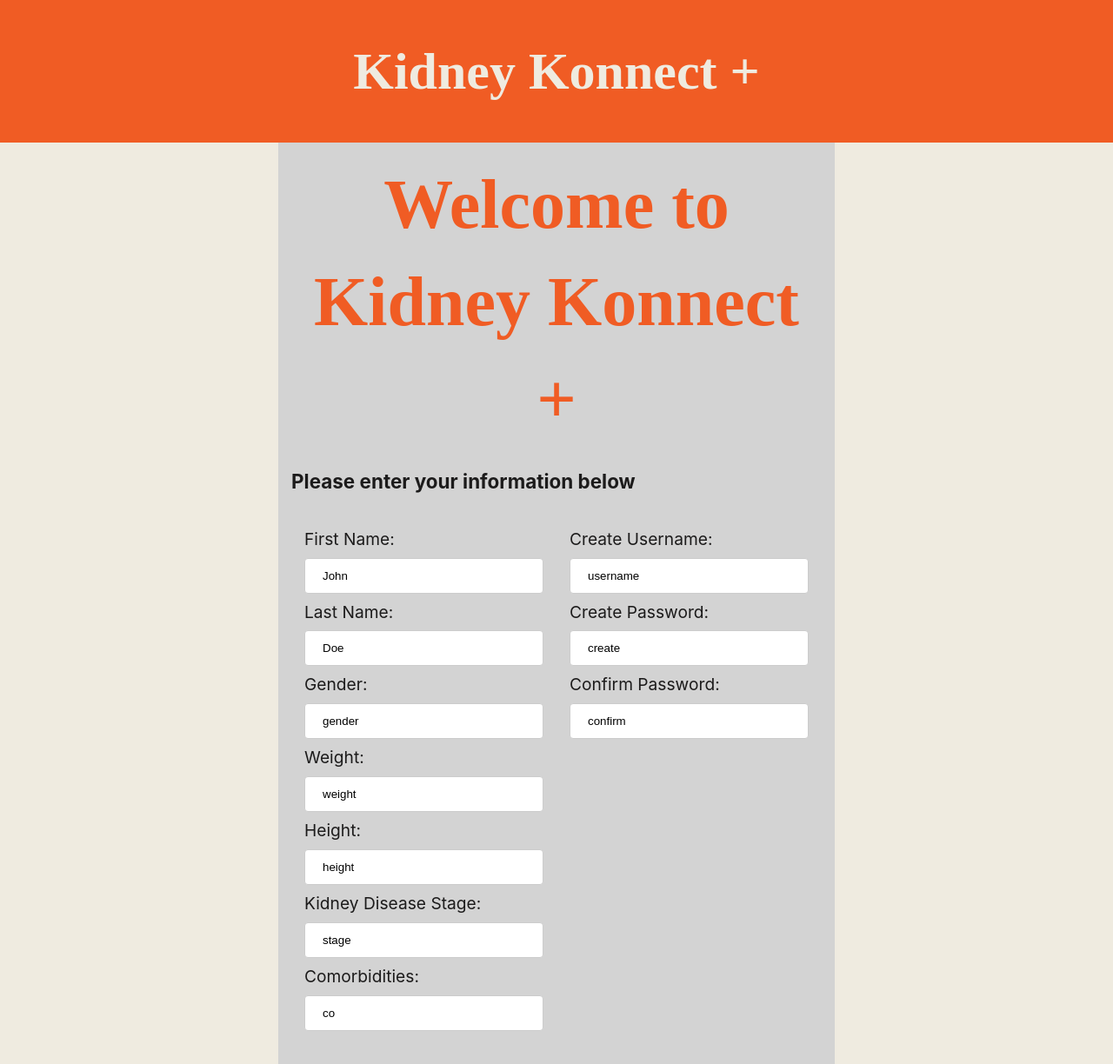
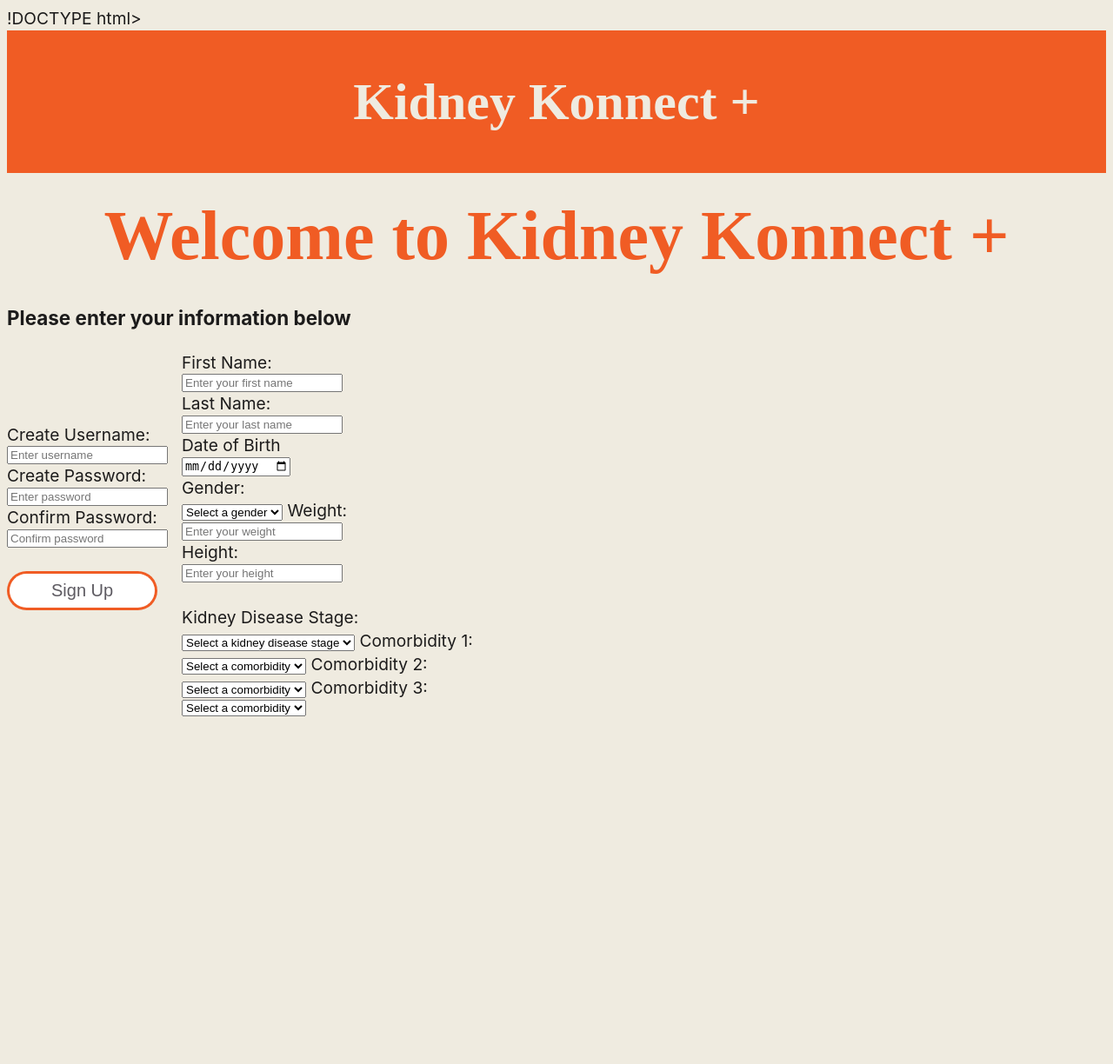
Before and after one commit to BlakePereira2000/Intex, a Django app: page /signup/ in a window 1280 px wide. Shown: the whole page at 87% size. After the commit the page ends 824 px from the top, so only its background shows below. Run offline with Django 4.2, Linux system fonts and the light colour scheme; data that the repository does not hold is empty; parts of the project's set-up code (start-up, migrations or seed data) failed here and were passed over.

Commit message:
save signup and login

```diff
--- a/intexProject/settings.py
+++ b/intexProject/settings.py
@@ -81,7 +81,7 @@ DATABASES = {
         'ENGINE': 'django.db.backends.postgresql',
         'NAME': 'kidney',
         'USER': 'postgres',
-        'PASSWORD': getpass(),
+        'PASSWORD': 'password',
         'HOST':'localhost'
     }
 }
--- a/intexapp/models.py
+++ b/intexapp/models.py
@@ -26,7 +26,7 @@ class Comorbidity(models.Model):
 class User(models.Model):
     first_name = models.CharField(max_length=25, blank=False)
     last_name = models.CharField(max_length=30, blank=False)
-    dob = models.DateField(auto_now=True, auto_now_add=False, blank=False)
+    dob = models.DateField(auto_now=False, auto_now_add=False, blank=False)
     weight = models.DecimalField(max_digits=8, decimal_places=2,blank=False)
     height = models.DecimalField(max_digits=8, decimal_places=2,blank=False)
     gender = models.CharField(max_length=1, blank=False)
--- a/intexapp/urls.py
+++ b/intexapp/urls.py
@@ -1,5 +1,5 @@
 from django.urls import path
-from .views import indexPageView, aboutPageView,journalPageView, reportPageView
+from .views import indexPageView, aboutPageView,journalPageView, reportPageView, savesignupView
 from .views import userPageView, foodsPageView, loginPageView, signupPageView, authenticate,logoutView, apiSearchPageView, addNewFoodPageView
 
 urlpatterns = [
@@ -15,5 +15,5 @@ urlpatterns = [
     path('logout/', logoutView, name='logout'),
     path('apisearch/', apiSearchPageView, name='apisearch'),
     path('addNewFood/', addNewFoodPageView, name='addNewFood'),
-
+    path('savesignup/', savesignupView, name='savesignup'),
 ]
--- a/intexapp/views.py
+++ b/intexapp/views.py
@@ -87,9 +87,60 @@ def loginPageView(request):
     return render(request, 'intexApp/login.html')
 
 def signupPageView(request):
-    return render(request, 'intexApp/signup.html')
+    comorbidityList = Comorbidity.objects.all()
+    context = {
+        'comorbidityList' : comorbidityList
+    }
+    return render(request, 'intexApp/signup.html',context)
+
+def savesignupView(request):
+    #Check to see if the form method is a get or post
+    if request.method == 'POST':
+        # Create a new user object from the model
+        new_user = User()
+
+        same_user = User.objects.filter(username=request.POST.get('username'))
+        if same_user is not None:
+            context = {
+            'message': 'Username already in use',
+
+            }
+            #### if username already in use, basically reload the page in the same way that
+            # 'signup' view does. Redirect to signup
+            return redirect(request, 'signup')
+
+
+        else:
+            #Store the data from the form to the new object's attributes (like columns)
+            new_user.first_name = request.POST.get('fname')
+            new_user.last_name = request.POST.get('lname')
+            new_user.username = request.POST.get('username')
+            new_user.password = request.POST.get('password')
+            new_user.password = request.POST.get('password')
+            new_user.dob = request.POST.get('dob')
+            new_user.gender = request.POST.get('gender')
+            new_user.weight = request.POST.get('weight')
+            new_user.height = request.POST.get('height')
+            new_user.stage = request.POST.get('stage')
+            # Save the new user
+            new_user.save()
+            print(request.POST.get('comorbidity1'))
+            print(request.POST.get('comorbidity2'))
+            print(request.POST.get('comorbidity3'))
+
+            # Add the comorbidities. Control for duplicates not required because 'add()' won't allow duplicates
+            if request.POST.get('comorbidity1') is not None:
+                new_user.comorbidities.add(request.POST.get('comorbidity1'))
+            if request.POST.get('comorbidity2') is not None:
+                new_user.comorbidities.add(request.POST.get('comorbidity2'))
+            if request.POST.get('comorbidity3') is not None:
+                new_user.comorbidities.add(request.POST.get('comorbidity3'))
+
+
+            return render(request, 'intexApp/index.html')
 
 def apiSearchPageView(request):
+    global loggedIn
     if (loggedIn):
 
         # Gets search string from user input
@@ -176,6 +227,7 @@ def apiSearchPageView(request):
 
 
 def addNewFoodPageView (request):
+    global loggedIn
     if (loggedIn):
 
         # Gets chosen item from user-selected radio button. Somewhere along the way the item was changed to a string,
--- a/templates/intexApp/login.html
+++ b/templates/intexApp/login.html
@@ -107,7 +107,7 @@ p {text-align: center;}
       </div>
       <div class="item2">First Time User?
           <br><br>
-          <input type="button" value="Sign Up" class='button'>
+          <a class='button' href="{% url 'signup'%}">Sign Up</a>
       </div>
     </div>
   </div>
--- a/templates/intexApp/signup.html
+++ b/templates/intexApp/signup.html
@@ -1,66 +1,10 @@
-<style>
-  * {
-    box-sizing: border-box;
-  }
-
-  body {
-    margin: 0;
-  }
-
-  /* Create three equal columns that floats next to each other */
-  .column1 {
-    float: left;
-    width: 25%;
-    padding: 15px;
-  }
-  .column2 {
-      float: left;
-      width: 50%;
-      padding: 15px;
-      background-color: lightgray;
-    }
-  .column3 {
-      float: right;
-      width: 25%;
-      padding: 15px;
-   }
-   .column4 {
-      float: right;
-      width: 50%;
-      padding: 15px;
-   }
-
-  /* Clear floats after the columns */
-  .row:after {
-    content: "";
-    display: table;
-    clear: both;
-  }
-
-  /* Responsive layout - makes the three columns stack on top of each other instead of next to each other */
-  @media screen and (max-width:600px) {
-    .column {
-      width: 100%;
-    }
-  }
-  input[type=text], select {
-      width: 100%;
-      padding: 12px 20px;
-      margin: 8px 0;
-      display: inline-block;
-      border: 1px solid #ccc;
-      border-radius: 4px;
-      box-sizing: border-box;
-    }
-
-</style>
-<!DOCTYPE html>
+!DOCTYPE html>
 <html lang="en">
 <head>
   <meta charset="UTF-8">
   <meta http-equiv="X-UA-Compatible" content="IE=edge">
   <meta name="viewport" content="width=device-width, initial-scale=1.0">
-  <title>Document</title>
+  <title>Sign p</title>
 
 </head>
 <body>
@@ -75,29 +19,69 @@
         <h2 style= 'text-align: center;'>Welcome to Kidney Konnect +</h2>
         <h3>Please enter your information below</h3>
 
+      <form action="{%url 'savesignup'%}" method="POST" name="signup_form" id="signup_form">
+        {% csrf_token %}
         <div class="column4">
           <label for="username">Create Username:</label><br>
-          <input type="text" id="username" name="username" value="username"><br>
-          <label for="create">Create Password:</label><br>
-          <input type="text" id="create" name="create" value="create"><br>
-          <label for="confirm">Confirm Password:</label><br>
-          <input type="text" id="confirm" name="confirm" value="confirm">
+          <input type="text" id="username" name="username" placeholder="Enter username" required><br>
+          <label for="password">Create Password:</label><br>
+          <input type="password" id="password" name="password" placeholder="Enter password" required><br>
+          <label for="confirmpw">Confirm Password:</label><br>
+          <input type="password" id="confirmpw" name="confirmpw" placeholder="Confirm password" required> <br><br>
+          <button class='button' action="{%url 'savesignup'%}">Sign Up</button>
+          <div style="color:red;font-weight:bold;"><h3>{{message}}</h3></div>
         </div>
         <div class="column4">
           <label for="fname">First Name:</label><br>
-          <input type="text" id="fname" name="fname" value="John"><br>
+          <input type="text" id="fname" name="fname" placeholder="Enter your first name" required><br>
           <label for="lname">Last Name:</label><br>
-          <input type="text" id="lname" name="lname" value="Doe"><br>
+          <input type="text" id="lname" name="lname" placeholder="Enter your last name" required><br>
+          <label for="dob">Date of Birth</label><br>
+          <input type="date" id="dob" name="dob" placeholder="Enter date of birth" required><br>
           <label for="gender">Gender:</label><br>
-          <input type="text" id="gender" name="gender" value="gender"><br>
+          <select id="gender" name="gender" placeholder="Enter First Name" required><br>
+            <option value="none" selected disabled hidden>Select a gender</option>
+            <option value="F">Female</option>
+            <option value="M">Male</option>
+            <option value="O">Other</option>
+          </select>
           <label for="weight">Weight:</label><br>
-          <input type="text" id="weight" name="weight" value="weight"><br>
+          <input type="number" id="weight" name="weight" placeholder="Enter your weight" required><br>
           <label for="height">Height:</label><br>
-          <input type="text" id="height" name="height" value="height"><br>
+          <input type="number" id="height" name="height" placeholder="Enter your height" required><br><br>
           <label for="stage">Kidney Disease Stage:</label><br>
-          <input type="text" id="stage" name="stage" value="stage"><br>
-          <label for="comorbidities">Comorbidities:</label><br>
-          <input type="text" id="comorbidities" name="comorbidities" value="co">
+          <select id="stage" name="stage" required><br>
+            <option value="none" selected disabled hidden>Select a kidney disease stage</option>
+            <option value="1">Stage 1</option>
+            <option value="2">Stage 2</option>
+            <option value="3">Stage 3</option>
+            <option value="4">Stage 4</option>
+            <option value="5">Stage 5</option>
+          </select>
+          <label for="comorbidity1">Comorbidity 1:</label><br>
+              <select id='comorbidity1' name="comorbidity1">
+                  <option value="none" selected disabled hidden>Select a comorbidity</option>
+                {% for comorbidity in comorbidityList  %}
+                  <option value="{{comorbidity.id}}">{{comorbidity.comorbidity_name}}</option>
+                {% endfor %}
+              </select>
+
+          <label for="comorbidity2">Comorbidity 2:</label><br>
+          <select id='comorbidity2' name="comorbidity2">
+              <option value="none" selected disabled hidden>Select a comorbidity</option>
+            {% for comorbidity in comorbidityList  %}
+              <option value="{{comorbidity.id}}">{{comorbidity.comorbidity_name}}</option>
+            {% endfor %}
+          </select>
+
+          <label for="comorbidity3">Comorbidity 3:</label><br>
+          <select id='comorbidity3' name="comorbidity2">
+              <option value="none" selected disabled hidden>Select a comorbidity</option>
+            {% for comorbidity in comorbidityList  %}
+              <option value="{{comorbidity.id}}">{{comorbidity.comorbidity_name}}</option>
+            {% endfor %}
+          </select>
+
         </div>
       </div>
 
@@ -105,7 +89,23 @@
         <h2></h2>
       </div>
     </div>
+      </form>
 
+<script>
+  var password = document.getElementById("password")
+  , confirm_password = document.getElementById("confirmpw");
+
+  function validatePassword(){
+    if(password.value != confirmpw.value) {
+      confirmpw.setCustomValidity("Passwords Don't Match");
+    } else {
+      confirmpw.setCustomValidity('');
+    }
+  }
+
+  password.onchange = validatePassword;
+  confirm_password.onkeyup = validatePassword;
+</script>
 
 </body>
 </html>
```
